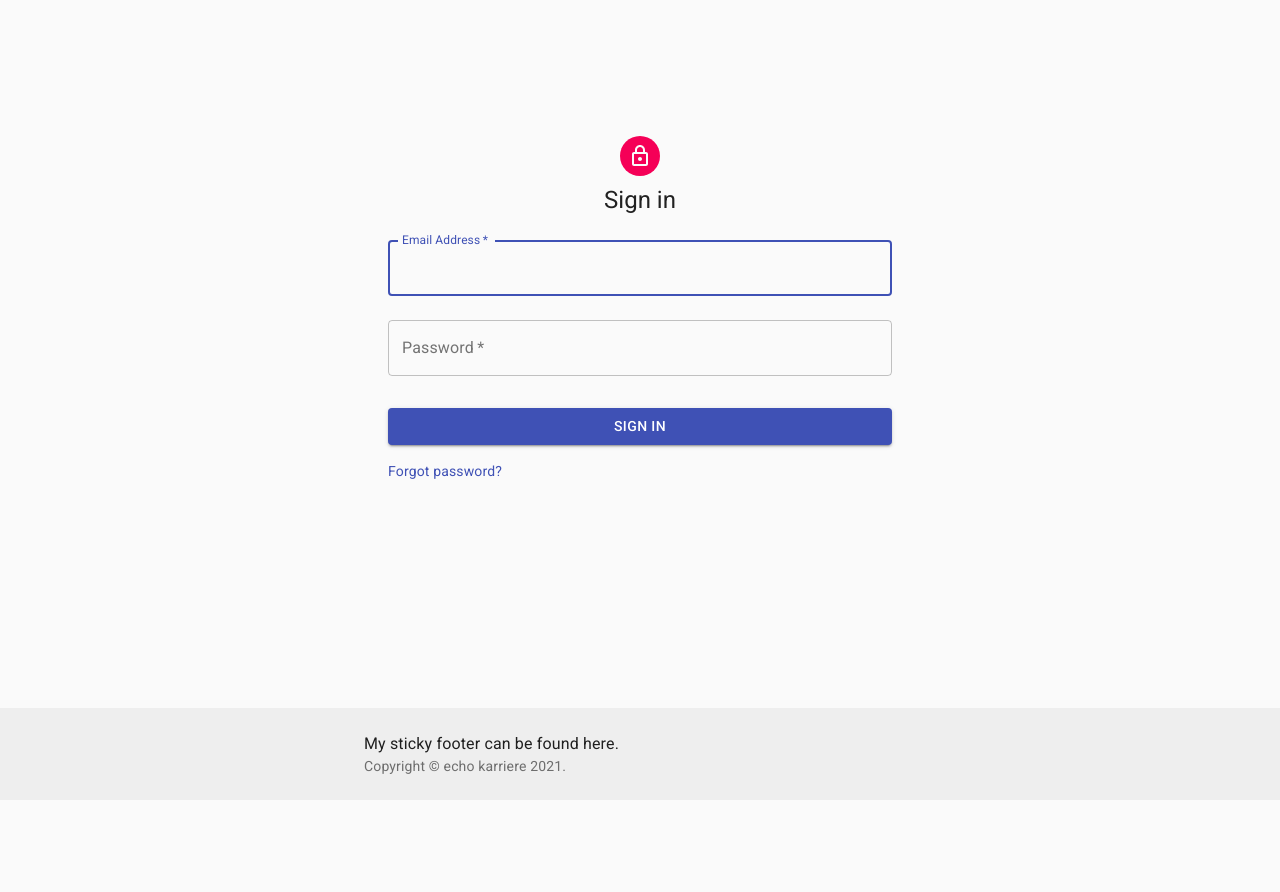
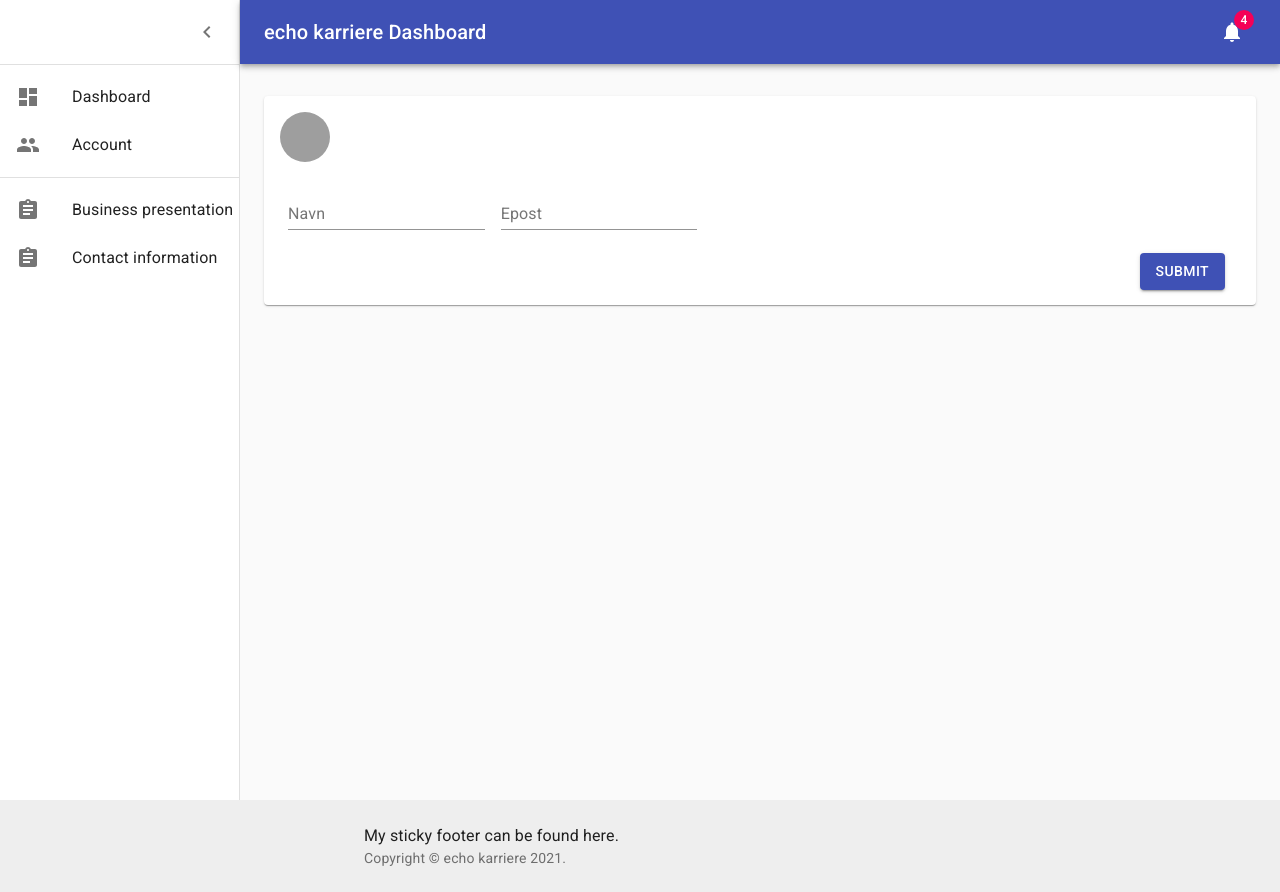
Before and after one commit to echo-karriere/frontend, a React (Create React App) app: page /settings in a window 1280 px wide. Before the commit this address led to /login. Before the commit the page ends 800 px from the top, so only its background shows below. Built offline with nearby package versions, Linux system fonts and the light colour scheme; grey boxes are pictures that could not be loaded.

Commit message:
Create design for user settings page [ch20]

```diff
--- a/src/App.tsx
+++ b/src/App.tsx
@@ -7,10 +7,12 @@ import { useStyles } from "./styles";
 import Dashboard from "./views/dashboard/Dashboard";
 import { useSelector } from "react-redux";
 import { RootState } from "./rootReducer";
+import UserSettings from "./views/settings/UserSettings";
 
 function App() {
   const classes = useStyles();
   const auth = useSelector((state: RootState) => state.auth);
+
   return (
     <Router>
       <div className={classes.root}>
@@ -23,6 +25,9 @@ function App() {
           <Route path="/dashboard">
             <Dashboard />
           </Route>
+          <Route path="/settings">
+            <UserSettings />
+          </Route>
           <Redirect from="/" to={auth.authenticated ? "/dashboard" : "/login"} />
         </Switch>
         <Footer />
--- a/src/views/dashboard/Dashboard.tsx
+++ b/src/views/dashboard/Dashboard.tsx
@@ -5,7 +5,6 @@ import Drawer from "@material-ui/core/Drawer";
 import Box from "@material-ui/core/Box";
 import AppBar from "@material-ui/core/AppBar";
 import Toolbar from "@material-ui/core/Toolbar";
-import List from "@material-ui/core/List";
 import Typography from "@material-ui/core/Typography";
 import Divider from "@material-ui/core/Divider";
 import IconButton from "@material-ui/core/IconButton";
@@ -16,7 +15,7 @@ import Paper from "@material-ui/core/Paper";
 import MenuIcon from "@material-ui/icons/Menu";
 import ChevronLeftIcon from "@material-ui/icons/ChevronLeft";
 import NotificationsIcon from "@material-ui/icons/Notifications";
-import { mainListItems, secondaryListItems } from "./components/listItems";
+import ListRouter from "./components/listItems";
 import Chart from "./components/Chart";
 import Deposits from "./components/Deposits";
 import Orders from "./components/Orders";
@@ -122,7 +121,7 @@ export default function Dashboard() {
             <MenuIcon />
           </IconButton>
           <Typography component="h1" variant="h6" color="inherit" noWrap className={classes.title}>
-            EchoKarriere Dashboard
+            echo karriere Dashboard
           </Typography>
           <IconButton color="inherit">
             <Badge badgeContent={4} color="secondary">
@@ -144,9 +143,7 @@ export default function Dashboard() {
           </IconButton>
         </div>
         <Divider />
-        <List>{mainListItems}</List>
-        <Divider />
-        <List>{secondaryListItems}</List>
+        <ListRouter />
       </Drawer>
       <main className={classes.content}>
         <div className={classes.appBarSpacer} />
--- a/src/views/dashboard/components/listItems.tsx
+++ b/src/views/dashboard/components/listItems.tsx
@@ -4,11 +4,69 @@ import ListItemIcon from "@material-ui/core/ListItemIcon";
 import ListItemText from "@material-ui/core/ListItemText";
 import ListSubheader from "@material-ui/core/ListSubheader";
 import DashboardIcon from "@material-ui/icons/Dashboard";
-import ShoppingCartIcon from "@material-ui/icons/ShoppingCart";
 import PeopleIcon from "@material-ui/icons/People";
 import BarChartIcon from "@material-ui/icons/BarChart";
 import LayersIcon from "@material-ui/icons/Layers";
 import AssignmentIcon from "@material-ui/icons/Assignment";
+import { Link as RouterLink, LinkProps as RouterLinkProps } from "react-router-dom";
+import { Route, MemoryRouter } from "react-router";
+import { Divider, List, makeStyles, Paper } from "@material-ui/core";
+
+interface ListItemLinkProps {
+  icon?: React.ReactElement;
+  primary: string;
+  to: string;
+}
+
+function ListItemLink(props: ListItemLinkProps) {
+  const { icon, primary, to } = props;
+
+  const renderLink = React.useMemo(
+    () =>
+      React.forwardRef<any, Omit<RouterLinkProps, "to">>((itemProps, ref) => (
+        <RouterLink to={to} ref={ref} {...itemProps} />
+      )),
+    [to],
+  );
+
+  return (
+    <li>
+      <ListItem button component={renderLink}>
+        {icon ? <ListItemIcon>{icon}</ListItemIcon> : null}
+        <ListItemText primary={primary} />
+      </ListItem>
+    </li>
+  );
+}
+
+// Additional styling for the sidebar/drawer
+const useStyles = makeStyles({
+  root: {},
+});
+
+export default function ListRouter() {
+  const classes = useStyles();
+
+  return (
+    <MemoryRouter initialEntries={["/dashboard"]} initialIndex={0}>
+      <div className={classes.root}>
+        <Route>
+          <Paper elevation={0}>
+            <List aria-label="Main Pages">
+              <ListItemLink to="/dashboard" primary="Dashboard" icon={<DashboardIcon />} />
+              <ListItemLink to="/settings" primary="Account" icon={<PeopleIcon />} />
+            </List>
+            <Divider />
+            <List aria-label="Editor">
+              <ListItemLink to="#" primary="Business presentation" icon={<AssignmentIcon />} />
+              <ListItemLink to="#" primary="Contact information" icon={<AssignmentIcon />} />
+            </List>
+          </Paper>
+        </Route>
+      </div>
+    </MemoryRouter>
+  );
+}
 
 export const mainListItems = (
   <div>
@@ -20,15 +78,9 @@ export const mainListItems = (
     </ListItem>
     <ListItem button>
       <ListItemIcon>
-        <ShoppingCartIcon />
-      </ListItemIcon>
-      <ListItemText primary="Orders" />
-    </ListItem>
-    <ListItem button>
-      <ListItemIcon>
         <PeopleIcon />
       </ListItemIcon>
-      <ListItemText primary="Customers" />
+      <ListItemText primary="Account" />
     </ListItem>
     <ListItem button>
       <ListItemIcon>
@@ -47,24 +99,24 @@ export const mainListItems = (
 
 export const secondaryListItems = (
   <div>
-    <ListSubheader inset>Saved reports</ListSubheader>
+    <ListSubheader inset>Your Pages</ListSubheader>
     <ListItem button>
       <ListItemIcon>
         <AssignmentIcon />
       </ListItemIcon>
-      <ListItemText primary="Current month" />
+      <ListItemText primary="Business presentation" />
     </ListItem>
     <ListItem button>
       <ListItemIcon>
         <AssignmentIcon />
       </ListItemIcon>
-      <ListItemText primary="Last quarter" />
+      <ListItemText primary="Contact information" />
     </ListItem>
     <ListItem button>
       <ListItemIcon>
         <AssignmentIcon />
       </ListItemIcon>
-      <ListItemText primary="Year-end sale" />
+      <ListItemText primary="Additional information" />
     </ListItem>
   </div>
 );
--- a/src/views/settings/UserSettings.tsx
+++ b/src/views/settings/UserSettings.tsx
@@ -117,7 +117,7 @@ export default function UserSettings() {
             <MenuIcon />
           </IconButton>
           <Typography component="h1" variant="h6" color="inherit" noWrap className={classes.title}>
-            EchoKarriere Dashboard
+            echo karriere Dashboard
           </Typography>
           <IconButton color="inherit">
             <Badge badgeContent={4} color="secondary">
--- a/tsconfig.json
+++ b/tsconfig.json
@@ -6,7 +6,7 @@
     "allowJs": true,
     "skipLibCheck": true,
     "noEmit": true,
-    "jsx": "react"
+    "jsx": "react-jsx"
   },
   "include": ["src"]
 }
```
